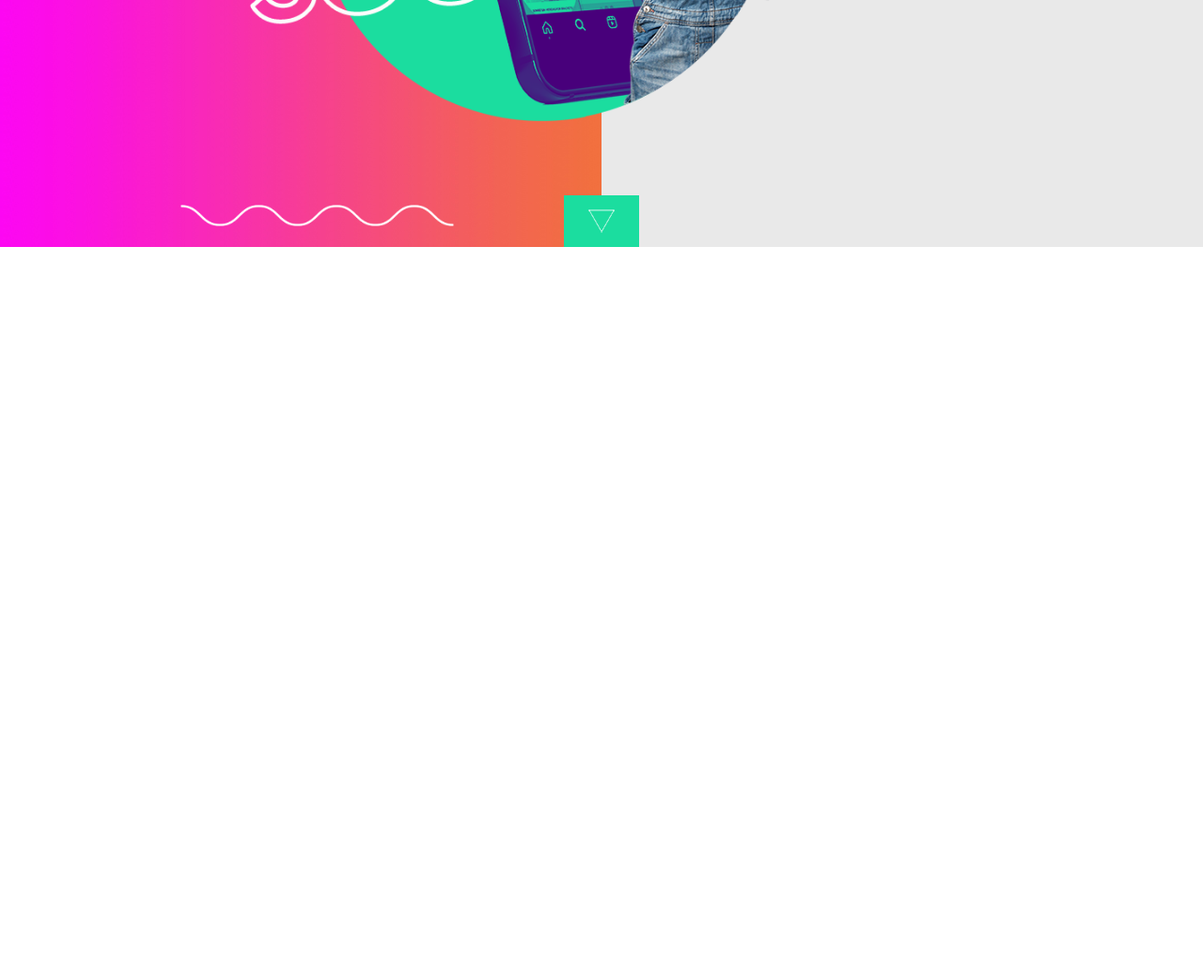
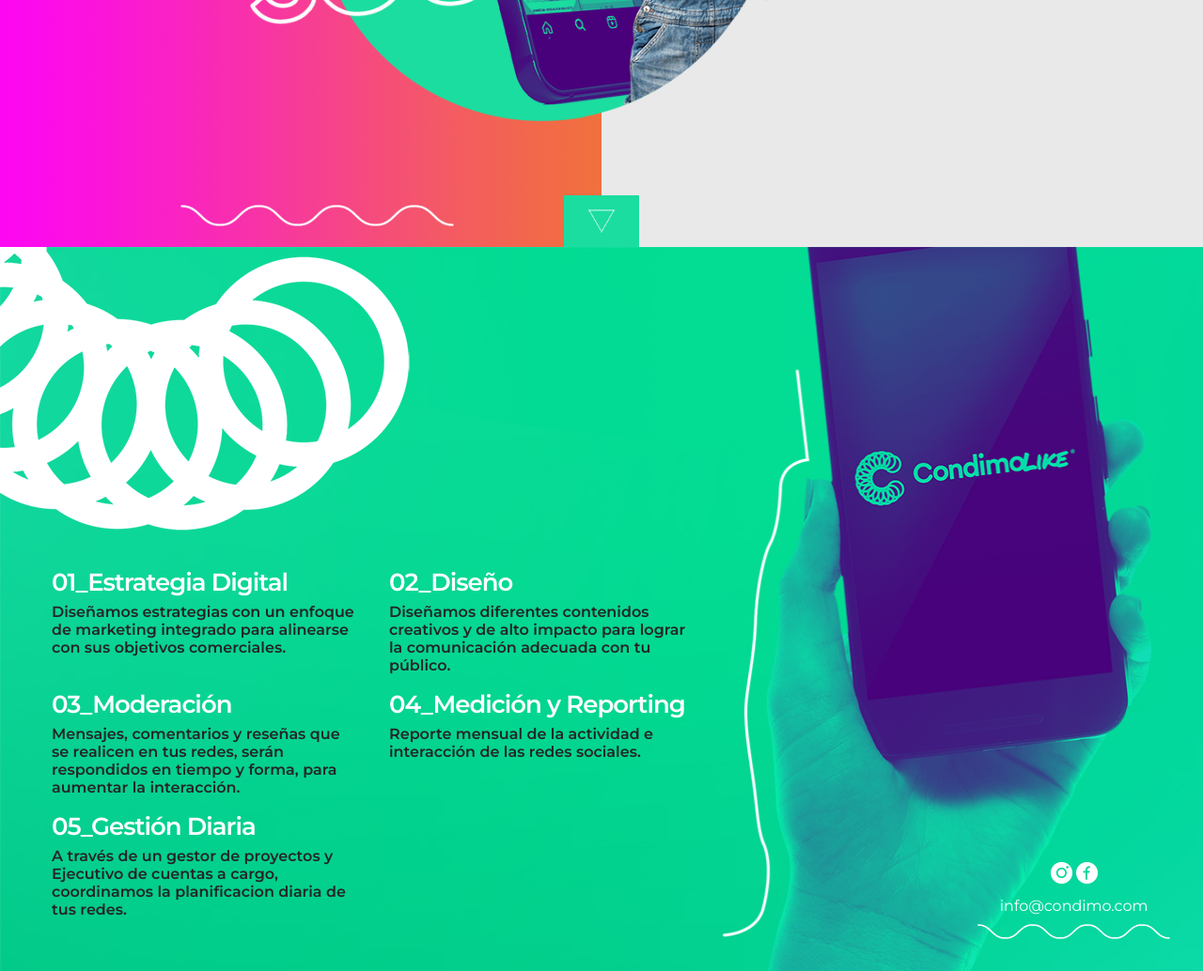
Before and after one commit to alvetti/condimolike, a plain HTML site: page index.html in a window 1280 px wide. Shown: the part 500-1534 px from the top of the page at 94% size. Before the commit the page ends 800 px from the top, so only its background shows below. Drawn offline with Linux system fonts and the light colour scheme.

Commit message:
finish HTML and CSS for the second line

```diff
--- a/assets/sass/style.scss
+++ b/assets/sass/style.scss
@@ -4,6 +4,7 @@
 $c-purple: #48007b;
 $c-pink: #f833a7;
 $c-green: #1bdd9f;
+$c-white: #fff;
 
 body{
     margin: 0;
@@ -133,4 +134,71 @@ body{
             }
         }
     }
+    .redes-line2{
+        background: url(/assets/images/bg2.jpg);
+        overflow: hidden;
+        display: flex;
+        .redes-line2__text{
+            width: 60%;
+            .redes-line2__text--text{
+                padding: 35px 10px 40px 40px;
+                ul{
+                    list-style: none;
+                    margin: 0;
+                    padding: 0;
+                    display: flex;
+                    flex-wrap: wrap;
+                    li{
+                        width: 50%;
+                        font-size: 16px;
+                        font-weight: 600;
+                        color: #252525;
+                        .box{
+                            padding: 0 15px;
+                            h2{
+                                color: $c-white;
+                                font-size: 26px;
+                                margin-bottom: -10px;
+                                margin-top: 0;
+                                font-weight: 600;
+                                letter-spacing: -1px;
+                            }
+                        }
+                    }
+                }
+            }
+        }
+        .redes-line2__image{
+            width: 40%;
+            background: url(/assets/images/hand.png) left no-repeat;
+            background-size: contain;
+            position: relative;
+            .redes-line2__image--contact{
+                width: 40%;
+                text-align: center;
+                position: absolute;
+                bottom: 30px;
+                right: 35px;
+                ul{
+                    list-style: none;
+                    margin: 0;
+                    padding: 0;
+                    li{
+                        display: inline-block;
+                    }
+                }
+            }
+            .link{
+                color: $c-white;
+                margin-top: 10px;
+                display: block;
+                margin-bottom: 10px;
+            }
+            .line{
+                img{
+                    width: 100%;
+                }
+            }
+        }
+    }
 }
--- a/index.html
+++ b/index.html
@@ -36,8 +36,53 @@
             <div class="redes-line1__scroll"><a href="#"><img src="/assets/images/scroll.png"></a></div>
         </div>
         <div class="redes-line2">
-            <div class="redes-line2__text"></div>
-            <div class="redes-line2__image"></div>
+            <div class="redes-line2__text">
+                <div class="redes-line2__text--circles"><img src="/assets/images/circles.png"></div>
+                <div class="redes-line2__text--text">
+                    <ul>
+                        <li>
+                            <div class="box">
+                                <h2>01_Estrategia Digital</h2>
+                                <p>Diseñamos estrategias con un enfoque de marketing integrado para alinearse con sus objetivos comerciales.</p>
+                            </div>
+                        </li>
+                        <li>
+                            <div class="box">
+                                <h2>02_Diseño</h2>
+                                <p>Diseñamos diferentes contenidos creativos y de alto impacto para lograr la comunicación adecuada con tu público.</p>
+                            </div>
+                        </li>
+                        <li>
+                            <div class="box">
+                                <h2>03_Moderación</h2>
+                                <p>Mensajes, comentarios y reseñas que se realicen en tus redes, serán respondidos en tiempo y forma, para aumentar la interacción.</p>
+                            </div>
+                        </li>
+                        <li>
+                            <div class="box">
+                                <h2>04_Medición y Reporting</h2>
+                                <p>Reporte mensual de la actividad e interacción de las redes sociales.</p>
+                            </div>
+                        </li>
+                        <li>
+                            <div class="box">
+                                <h2>05_Gestión Diaria</h2>
+                                <p>A través de un gestor de proyectos y Ejecutivo de cuentas a cargo, coordinamos la planificacion diaria de tus redes.</p>
+                            </div>
+                        </li>
+                    </ul>
+                </div>
+            </div>
+            <div class="redes-line2__image">
+                <div class="redes-line2__image--contact">
+                    <ul>
+                        <li><a href="#"><img src="/assets/images/insta.png"></a></li>
+                        <li><a href="#"><img src="/assets/images/face.png"></a></li>
+                    </ul>
+                    <a href="mailto:info@condimo.com" class="link">info@condimo.com</a>
+                    <div class="line"><img src="/assets/images/line.png"></div>
+                </div>
+            </div>
         </div>
     </div>
 </body>
```
Also changed, not shown: assets/css/style.css.
